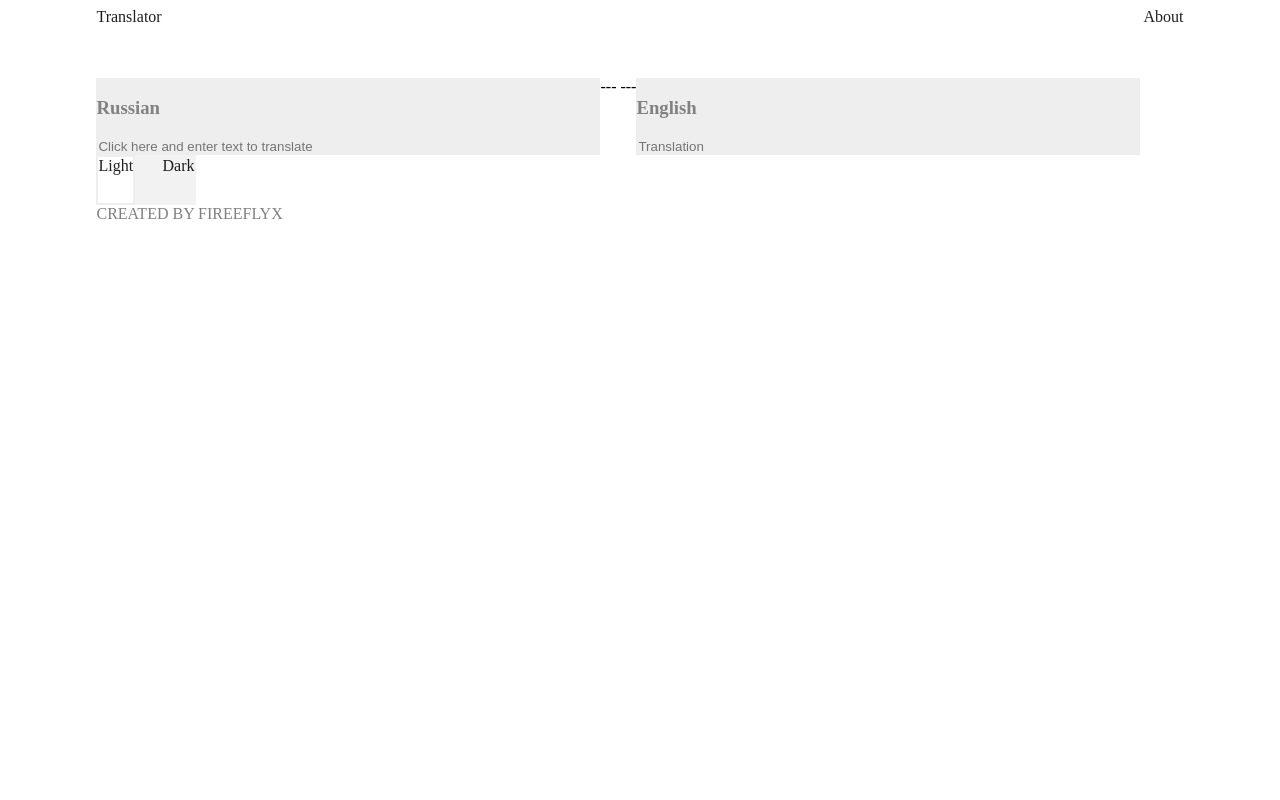
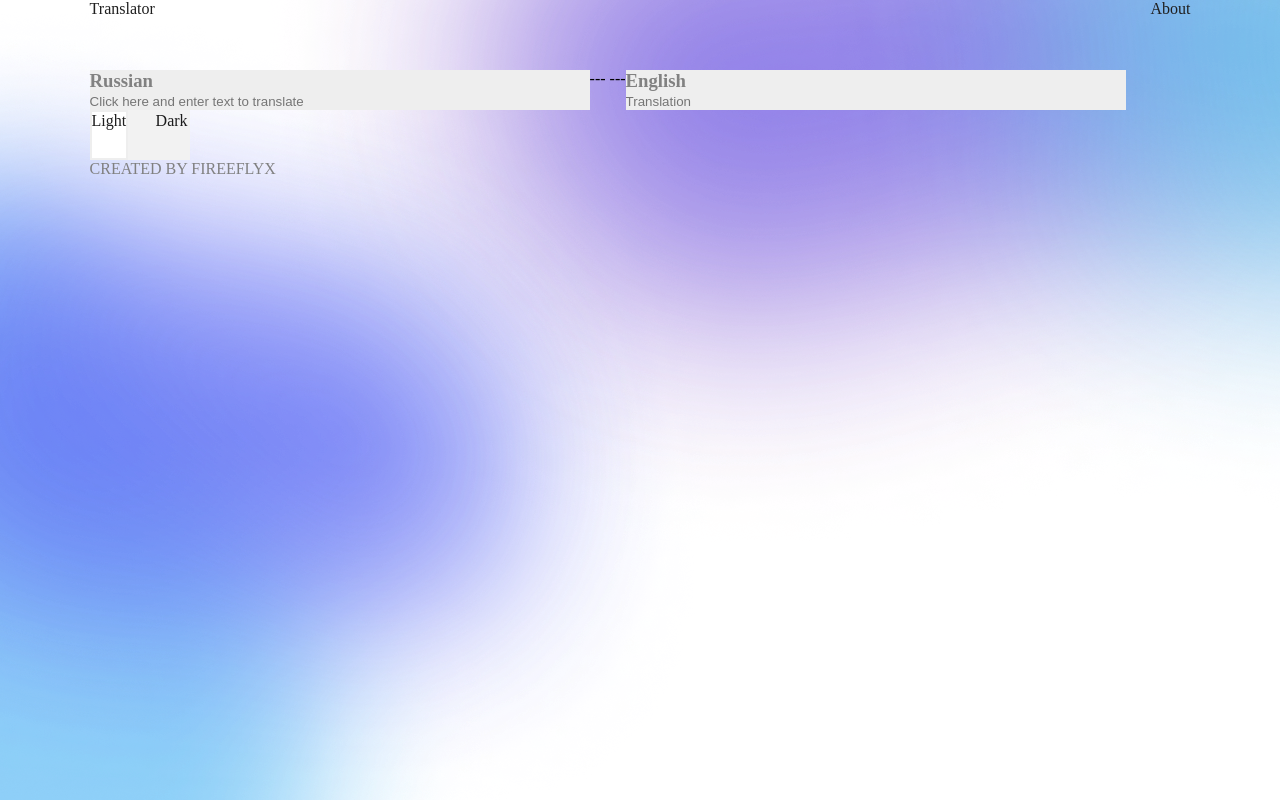
Before and after one commit to pdubrovskiy/translator, a React (Create React App) app in the folder translator/: page / in a window 1280 px wide. Built offline with nearby package versions, Linux system fonts and the light colour scheme.

Commit message:
feat: add background to the application Sun, 28 May 2023 17:13

```diff
--- a/translator/src/App.css
+++ b/translator/src/App.css
@@ -1,3 +1,5 @@
 .wrapper{
   padding: 0 7%;
+  height: 100vh;
+  background: url(./assets/background-1.webp) no-repeat, url(./assets/background-2.webp) no-repeat right top;
 }
--- a/translator/src/index.css
+++ b/translator/src/index.css
@@ -1,3 +1,8 @@
+*{
+  padding: 0;
+  margin: 0;
+}
+
 :root {
   --footer-font-color: #808080;
   --switcher-chosen-dark: #333333;
@@ -26,6 +31,6 @@
 }
 
 body{
-  background-color: var(--background);
+  background: var(--background);
   transition: var(--change-theme-duration);
 }
--- a/translator/src/index.js
+++ b/translator/src/index.js
@@ -11,7 +11,7 @@ root.render(
   <Provider store={store}>
     <React.StrictMode>
       <ThemeProvider>
-        <App />
+        <App className="app"/>
       </ThemeProvider>
     </React.StrictMode>
   </Provider>
```
